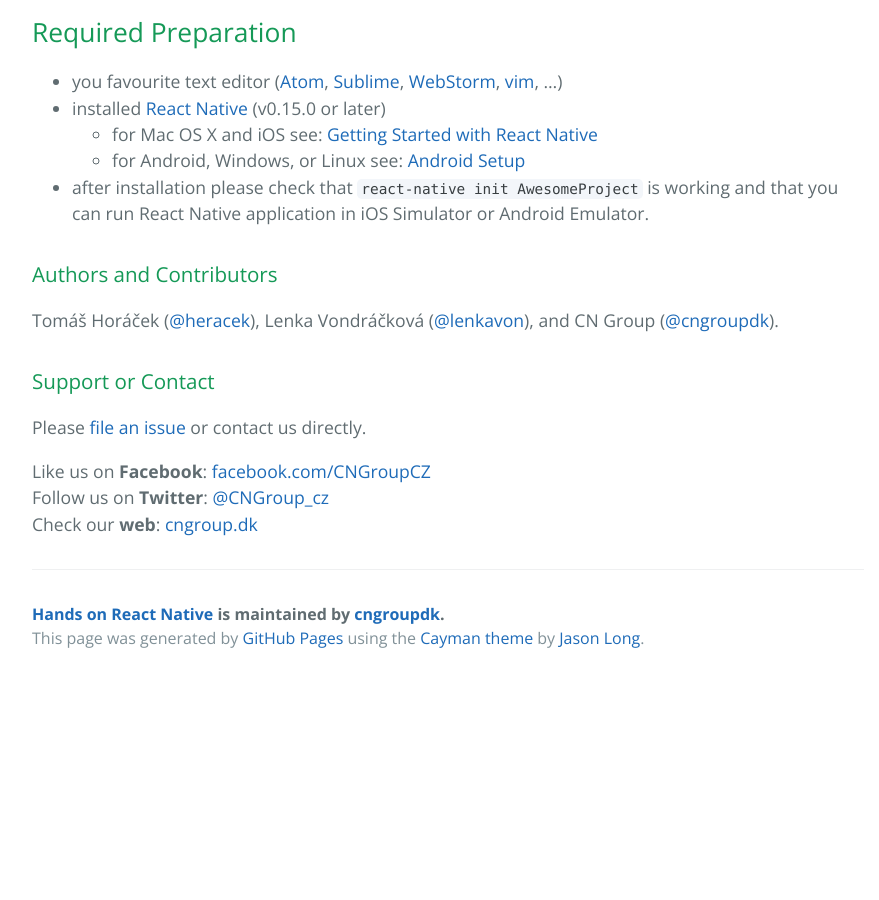
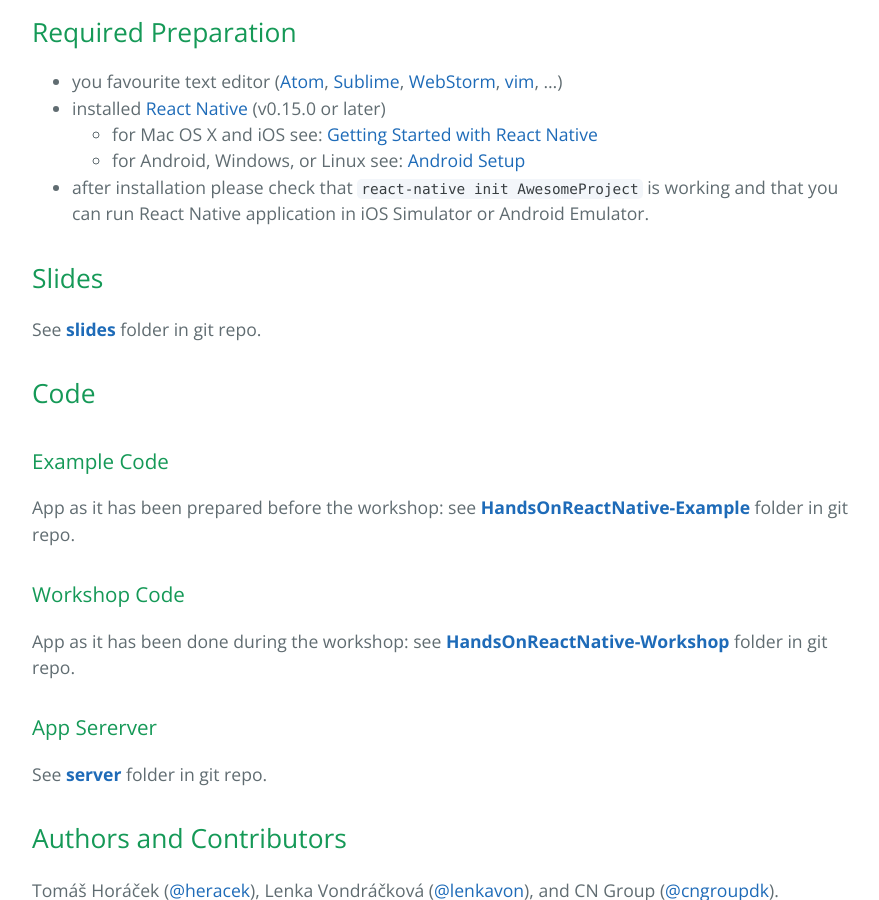
Before and after one commit to cngroupdk/hands-on-react-native, a Jekyll site: the page built from index.md, in a window 1280 px wide and 900 px high, scrolled down 969 px. Shown: the whole window, without its empty margins (192-1071 px from the left). Built offline with Jekyll 4.4.1, drawn with Linux system fonts in a browser that asks for light colours; before the commit the page ends 1651 px from its top, so only the background shows below that.

Commit message:
Add Slides and Code sections

```diff
--- a/index.md
+++ b/index.md
@@ -18,7 +18,25 @@
   * for Android, Windows, or Linux see: [Android Setup](https://facebook.github.io/react-native/docs/android-setup.html)
 * after installation please check that `react-native init AwesomeProject` is working and that you can run React Native application in iOS Simulator or Android Emulator.
 
-### Authors and Contributors
+## Slides
+
+See **[slides](https://github.com/cngroupdk/hands-on-react-native/tree/master/server)** folder in git repo.
+
+## Code
+
+### Example Code
+
+App as it has been prepared before the workshop: see **[HandsOnReactNative-Example](https://github.com/cngroupdk/hands-on-react-native/tree/master/HandsOnReactNative-Example)** folder in git repo.
+
+### Workshop Code
+
+App as it has been done during the workshop: see **[HandsOnReactNative-Workshop](https://github.com/cngroupdk/hands-on-react-native/tree/master/HandsOnReactNative-Workshop)** folder in git repo.
+
+### App Sererver
+
+See **[server](https://github.com/cngroupdk/hands-on-react-native/tree/master/server)** folder in git repo.
+
+## Authors and Contributors
 Tomáš Horáček ([@heracek](https://github.com/heracek)), Lenka Vondráčková ([@lenkavon](https://github.com/lenkavon)), and CN Group ([@cngroupdk](https://github.com/cngroupdk)).
 
 ### Support or Contact
```
